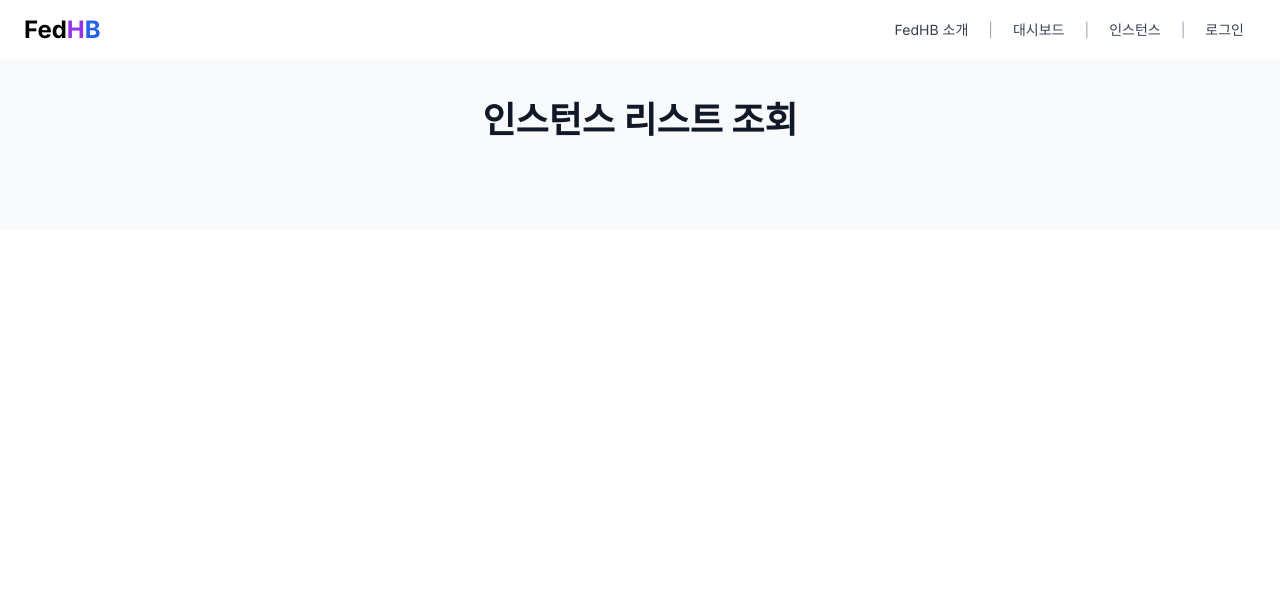
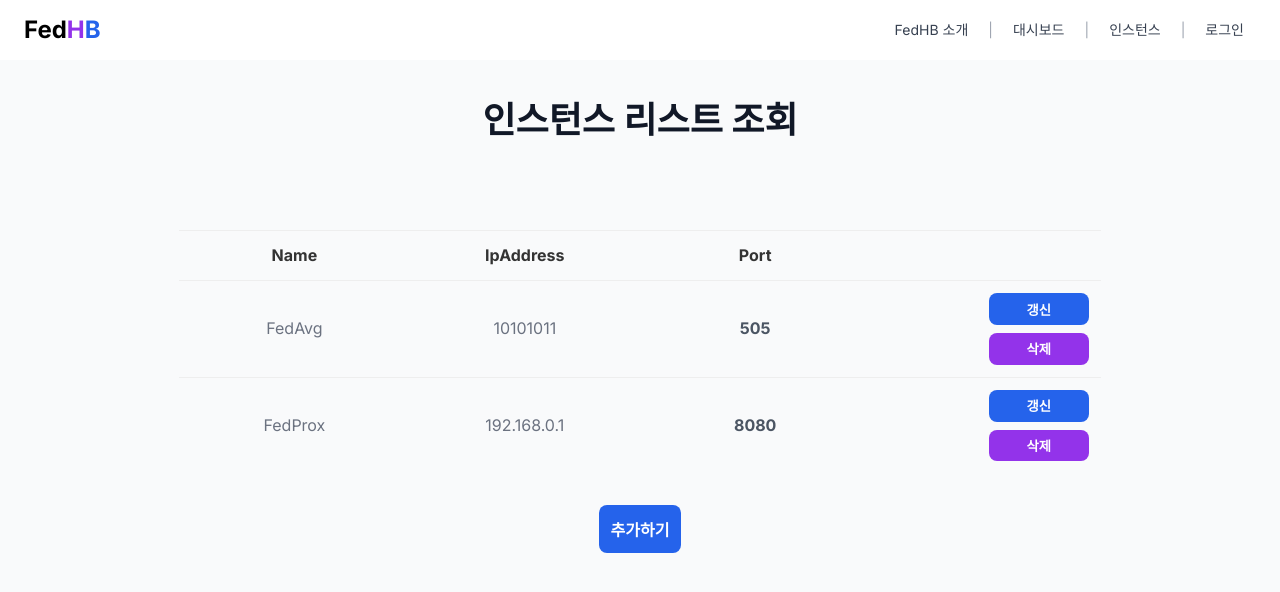
Before and after one commit to FedHybrid/FedHybrid-Client, a Next.js app: page /instance in a window 1280 px wide. Shown: the top 592 px of the page. Built offline with nearby package versions, Linux system fonts and the light colour scheme; no server answers.

Commit message:
[chore/#25] 인스턴스 조회 화면 피드백 반영

```diff
--- a/src/app/instance/page.tsx
+++ b/src/app/instance/page.tsx
@@ -1,12 +1,14 @@
 'use client'
 
 import styled from "styled-components";
+import FederationList from "@/components/federations/FederationList";
 
 export default function Instance() {
   return (
     <Container>
       <Content>
         <Title>인스턴스 리스트 조회</Title>
+        <FederationList />
       </Content>
     </Container>
   )
--- a/src/components/federations/FederationList.css
+++ b/src/components/federations/FederationList.css
@@ -40,6 +40,8 @@
   display: flex;
   justify-content: center;
   gap: 0.5rem;
+  flex-direction: column;
+  align-items: flex-end;
 }
 
 .action-button {
@@ -59,6 +61,14 @@
   background-color: #520b93;
 }
 
+.blue-hover {
+  background-color: #2563eb;
+}
+
+.blue-hover:hover {
+  background-color: #1e40af;
+}
+
 .create-button {
   margin-top: 3rem;
   background-color: #2563eb;
--- a/src/components/federations/FederationList.tsx
+++ b/src/components/federations/FederationList.tsx
@@ -3,7 +3,7 @@
 import { useRouter } from 'next/navigation'
 import { useEffect, useState } from 'react'
 import '../common/FedForm.css'
-import './FederationList.css' // ✅ CSS 분리된 파일 불러오기
+import './FederationList.css'
 
 interface Instance {
   name: string
@@ -49,10 +49,10 @@ export default function FederationList() {
       <table className="instance-table">
         <thead>
           <tr>
-            <th>name</th>
+            <th>Name</th>
             <th>IpAddress</th>
-            <th>port</th>
-            <th>삭제</th>
+            <th>Port</th>
+            <th></th>
           </tr>
         </thead>
         <tbody>
@@ -63,6 +63,7 @@ export default function FederationList() {
               <td className="instance-port">{instance.port}</td>
               <td>
                 <div className="instance-actions">
+                  <button className="action-button blue-hover">갱신</button>
                   <button className="action-button">삭제</button>
                 </div>
               </td>
```
Also changed, not shown: src/app/supabase/dashboard/page.tsx (+4 -7 lines).
